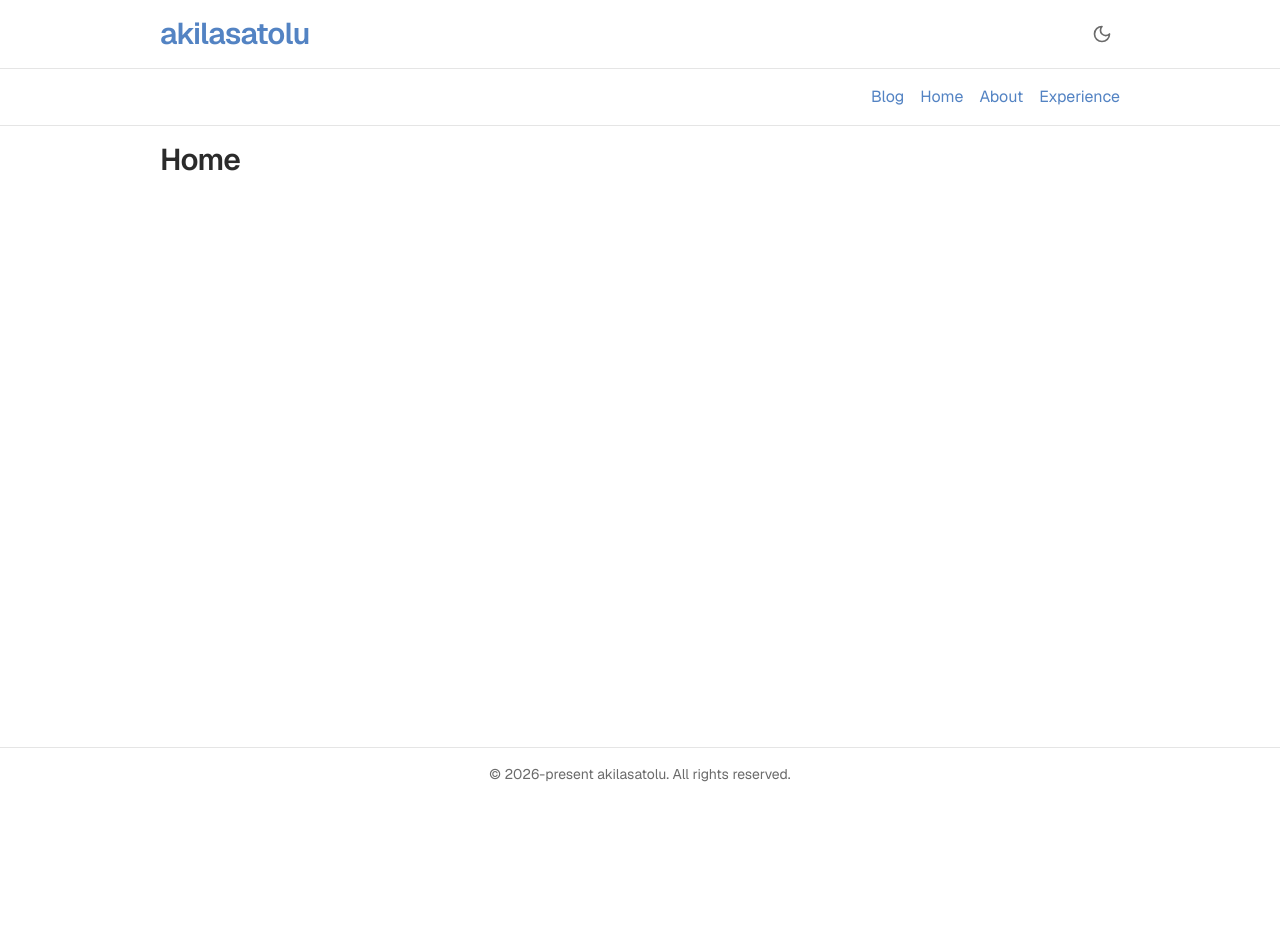
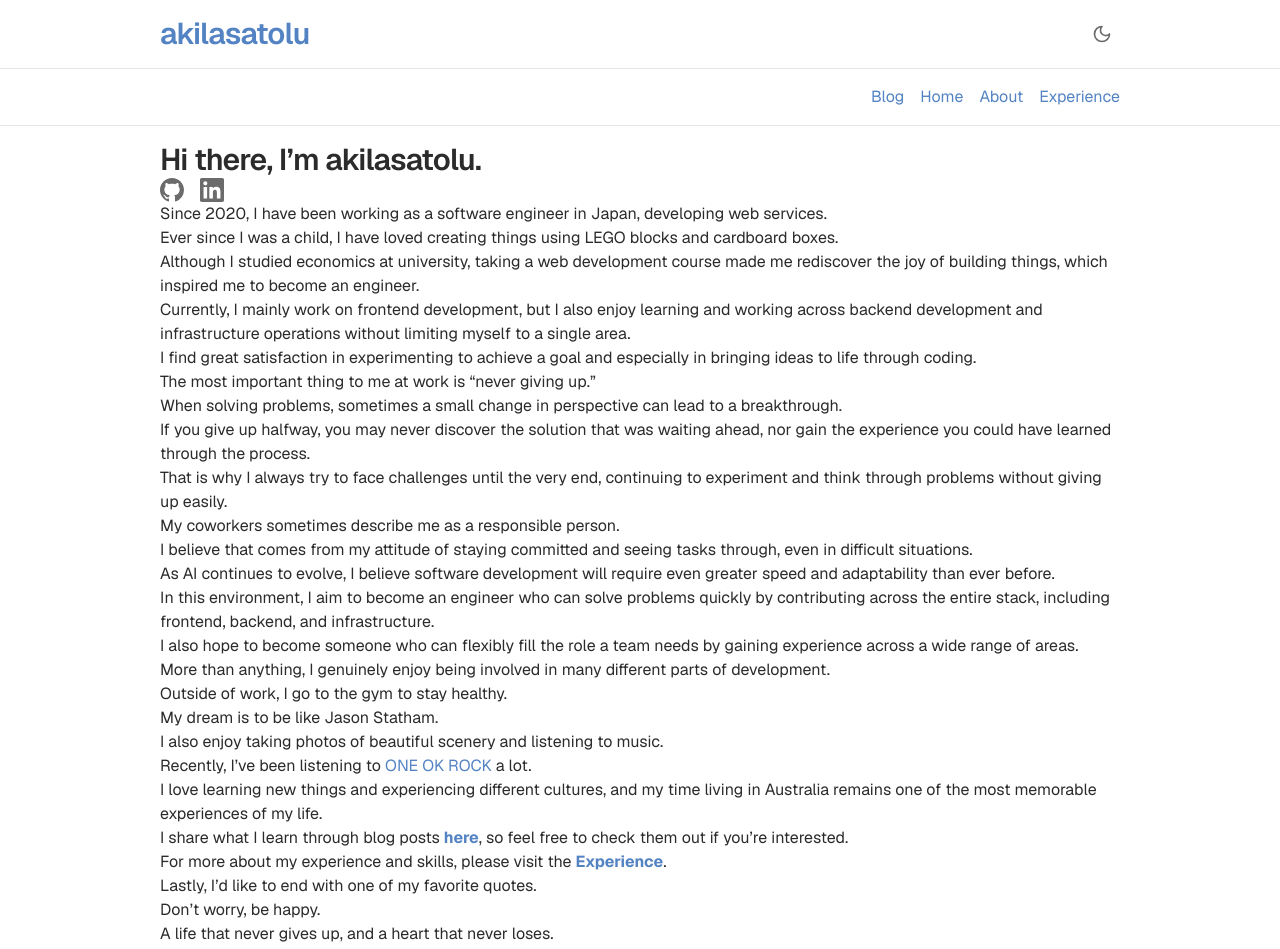
Before and after one commit to akilasatolu/akilasatolu-v5, a Next.js app: page / in a window 1280 px wide. Shown: the top 949 px of the page. Before the commit the page ends 800 px from the top, so only its background shows below. Built offline with nearby package versions, Linux system fonts and the light colour scheme.

Commit message:
[update]top

```diff
--- a/app/about/page.tsx
+++ b/app/about/page.tsx
@@ -1,6 +1,6 @@
 import { PageTitle } from "@/components/atoms/PageTitle";
 import { ColBlock } from "@/components/atoms/ColBlock";
-import { SocialLinks } from "@/components/atoms/SocialLinks";
+import { SocialLinks } from "@/components/molecules/SocialLinks";
 import Link from "next/link";
 
 export default function AboutPage() {
--- a/app/page.tsx
+++ b/app/page.tsx
@@ -1,11 +1,40 @@
+import Link from "next/link";
 import { PageTitle } from "@/components/atoms/PageTitle";
+import { SocialLinks } from "@/components/molecules/SocialLinks";
 
 export const dynamic = "force-static";
 
 export default function HomePage() {
     return (
         <div className="flex min-h-0 w-full flex-1 flex-col">
-            <PageTitle title="Home" />
+            <PageTitle title="Hi there, I’m akilasatolu." />
+            <SocialLinks />
+            <p>Since 2020, I have been working as a software engineer in Japan, developing web services.</p>
+            <p>Ever since I was a child, I have loved creating things using LEGO blocks and cardboard boxes.</p>
+            <p>Although I studied economics at university, taking a web development course made me rediscover the joy of building things, which inspired me to become an engineer.</p>
+            <p>Currently, I mainly work on frontend development, but I also enjoy learning and working across backend development and infrastructure operations without limiting myself to a single area.</p>
+            <p>I find great satisfaction in experimenting to achieve a goal and especially in bringing ideas to life through coding.</p>
+            <p>The most important thing to me at work is “never giving up.”</p>
+            <p>When solving problems, sometimes a small change in perspective can lead to a breakthrough.</p>
+            <p>If you give up halfway, you may never discover the solution that was waiting ahead, nor gain the experience you could have learned through the process.</p>
+            <p>That is why I always try to face challenges until the very end, continuing to experiment and think through problems without giving up easily.</p>
+            <p>My coworkers sometimes describe me as a responsible person.</p>
+            <p>I believe that comes from my attitude of staying committed and seeing tasks through, even in difficult situations.</p>
+            <p>As AI continues to evolve, I believe software development will require even greater speed and adaptability than ever before.</p>
+            <p>In this environment, I aim to become an engineer who can solve problems quickly by contributing across the entire stack, including frontend, backend, and infrastructure.</p>
+            <p>I also hope to become someone who can flexibly fill the role a team needs by gaining experience across a wide range of areas.</p>
+            <p>More than anything, I genuinely enjoy being involved in many different parts of development.</p>
+            <p>Outside of work, I go to the gym to stay healthy.</p>
+            <p>My dream is to be like Jason Statham.</p>
+            <p>I also enjoy taking photos of beautiful scenery and listening to music.</p>
+            <p>Recently, I’ve been listening to <a href="https://www.oneokrock.com/en/" target="_blank" rel="noopener noreferrer">ONE OK ROCK</a> a lot.</p>
+            <p>I love learning new things and experiencing different cultures, and my time living in Australia remains one of the most memorable experiences of my life.</p>
+            <p>I share what I learn through blog posts <Link href="/blog" className="font-bold">here</Link>, so feel free to check them out if you’re interested.</p>
+            <p>For more about my experience and skills, please visit the <Link href="/experience" className="font-bold">Experience</Link>.</p>
+            <p>Lastly, I’d like to end with one of my favorite quotes.</p>
+            <p>Don’t worry, be happy.</p>
+            <p>A life that never gives up, and a heart that never loses.</p>
+            <p>I hope our paths cross in a meaningful way.</p>
         </div>
     );
 }
```
Also changed, not shown: components/molecules/SocialLinks.tsx (renamed from components/atoms/SocialLinks.tsx).
